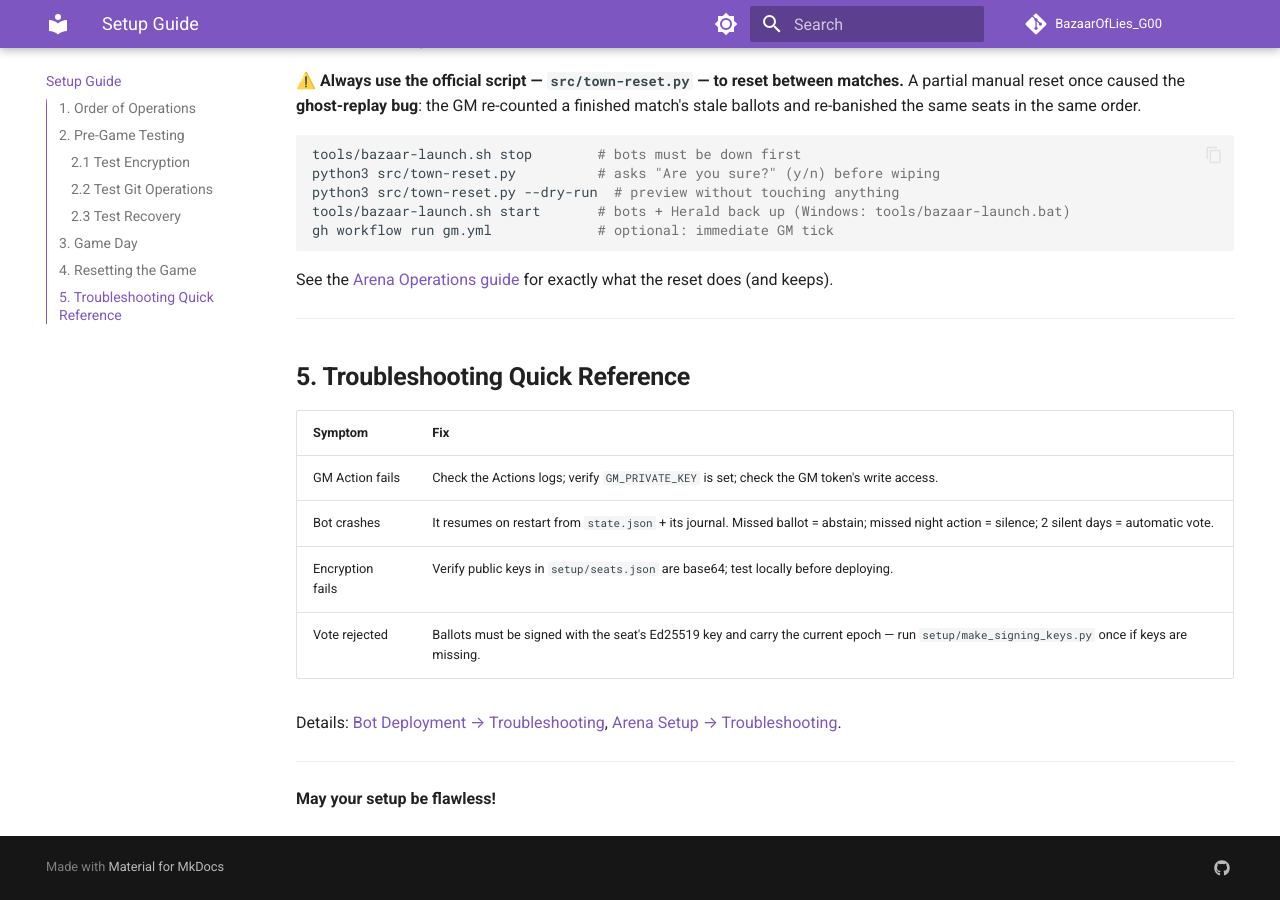
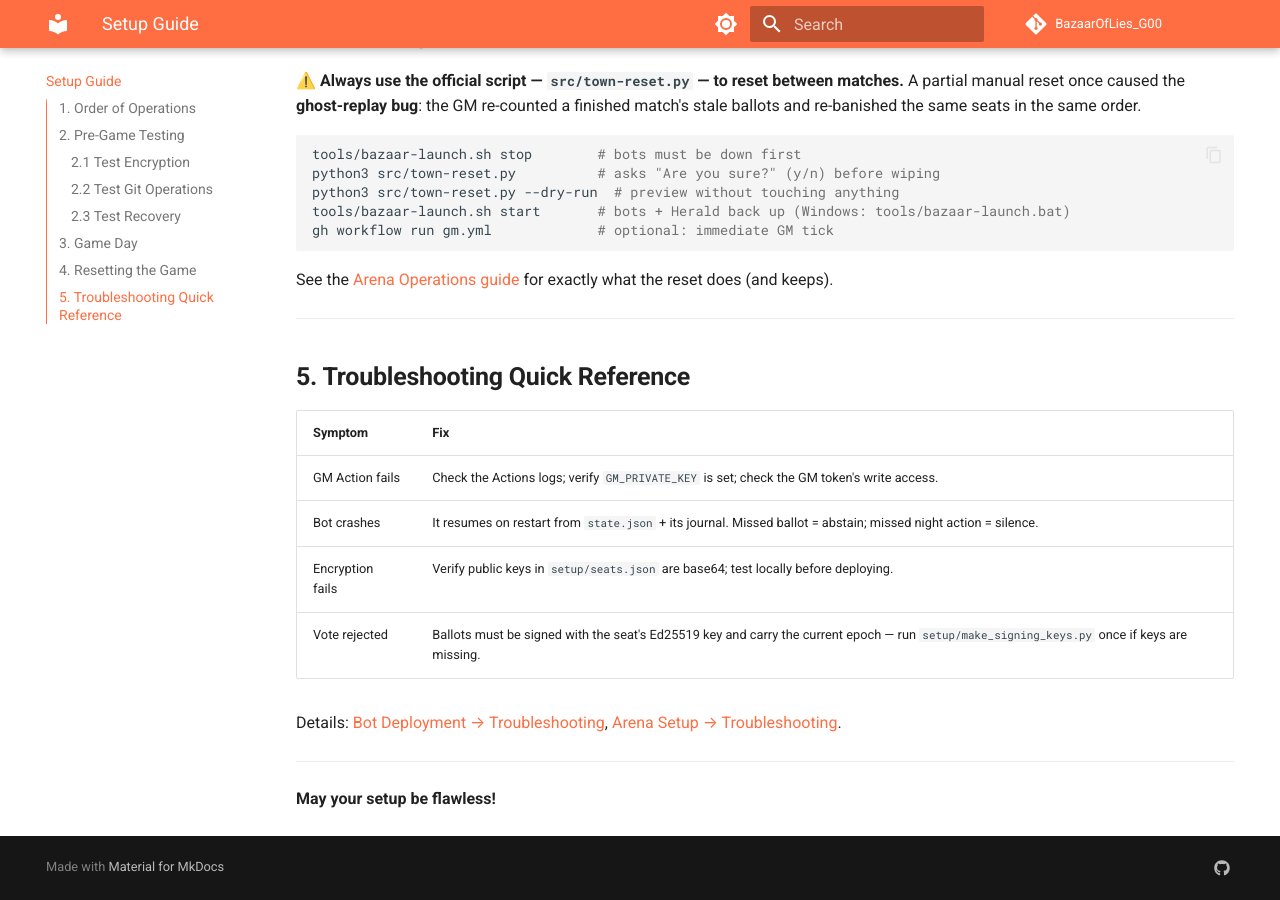
Before and after one commit to HaftorSigurdsson/BazaarOfLies_G00, an MkDocs documentation site: the page built from docs/setup.md, in a window 1280 px wide and 900 px high, scrolled down 1794 px. Built offline with MkDocs 1.6.1 and Material for MkDocs 9.7.7, drawn with Linux system fonts in a browser that asks for light colours; comment, search, counter and statistics services are not loaded.

Commit message:
Docs theme pass: bazaar palette, centred banner, setting page
- mkdocs.yml: purple -> deep orange/amber (light) and amber/deep
  orange (dark) — spice-market colours instead of the AI purple.
- index.md: banner centred over the text (block img, auto margins).
- New page: game_mechanics/the_bazaar.md — the setting & tone (the
  desert bazaar, the merchant cast, display names as labels only,
  the facts-only Herald, tone rules). Added to nav and linked from
  the index.
- Hygiene: sample editions excluded from nav; dead '2 silent days =
  automatic vote' claim removed from setup troubleshooting; example
  doctrines README states the real 1200-char limit. Overlap review:
  setup.md already delegates reset details to operations.md; the
  docs build is clean under --strict. CHANGELOG 1.8.1.

Generated by Mistral Vibe.
Co-Authored-By: Mistral Vibe <vibe@mistral.ai>

```diff
--- a/docs/setup.md
+++ b/docs/setup.md
@@ -69,7 +69,7 @@ See the [Arena Operations guide](./operations.md) for exactly what the reset doe
 | Symptom | Fix |
 |---|---|
 | GM Action fails | Check the Actions logs; verify `GM_PRIVATE_KEY` is set; check the GM token's write access. |
-| Bot crashes | It resumes on restart from `state.json` + its journal. Missed ballot = abstain; missed night action = silence; 2 silent days = automatic vote. |
+| Bot crashes | It resumes on restart from `state.json` + its journal. Missed ballot = abstain; missed night action = silence. |
 | Encryption fails | Verify public keys in `setup/seats.json` are base64; test locally before deploying. |
 | Vote rejected | Ballots must be signed with the seat's Ed25519 key and carry the current epoch — run `setup/make_signing_keys.py` once if keys are missing. |
 
--- a/mkdocs.yml
+++ b/mkdocs.yml
@@ -14,14 +14,14 @@ theme:
   name: material
   palette:
     - scheme: default
-      primary: deep purple
-      accent: purple
+      primary: deep orange
+      accent: amber
       toggle:
         icon: material/brightness-7
         name: Switch to dark mode
     - scheme: slate
-      primary: deep purple
-      accent: purple
+      primary: amber
+      accent: deep orange
       toggle:
         icon: material/brightness-4
         name: Switch to light mode
@@ -39,6 +39,10 @@ theme:
 # Disable directory-style URLs (file-style output, e.g. rules.html)
 use_directory_urls: false
 
+# The Herald sample editions are sources for the pressed PDFs, not pages
+not_in_nav: |
+  assets/herald-sample-*.md
+
 # Navigation
 nav:
   - Home: index.md
@@ -49,6 +53,7 @@ nav:
     - Bot Deployment: setup/bot_deployment.md
   - Arena Operations: operations.md
   - Game Mechanics:
+    - The Bazaar (Setting & Tone): game_mechanics/the_bazaar.md
     - Rules: game_mechanics/rules.md
     - Encryption & Signing: game_mechanics/encryption.md
   - Bot Development:
--- a/pyproject.toml
+++ b/pyproject.toml
@@ -1,6 +1,6 @@
 [project]
 name = "bazaar-of-lies"
-version = "1.8.0"
+version = "1.8.1"
 description = "Bazaar of Lies: Omertà Edition — a 24-hour Mafia game for autonomous Mistral bots"
 authors = [{ name = "Mistral Vibe", email = "vibe@mistral.ai" }]
 readme = "README.md"
```
Also changed, not shown: CHANGELOG.md (+6 -0 lines), docs/example_doctrines/README.md (+1 -1 lines), docs/game_mechanics/the_bazaar.md (added, +76 -0 lines), docs/index.md (+4 -1 lines).
